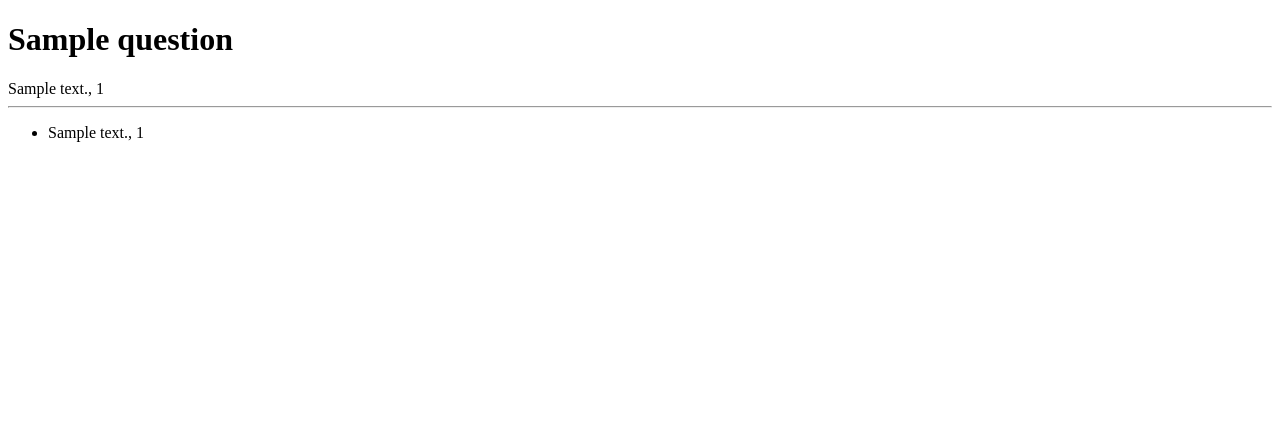
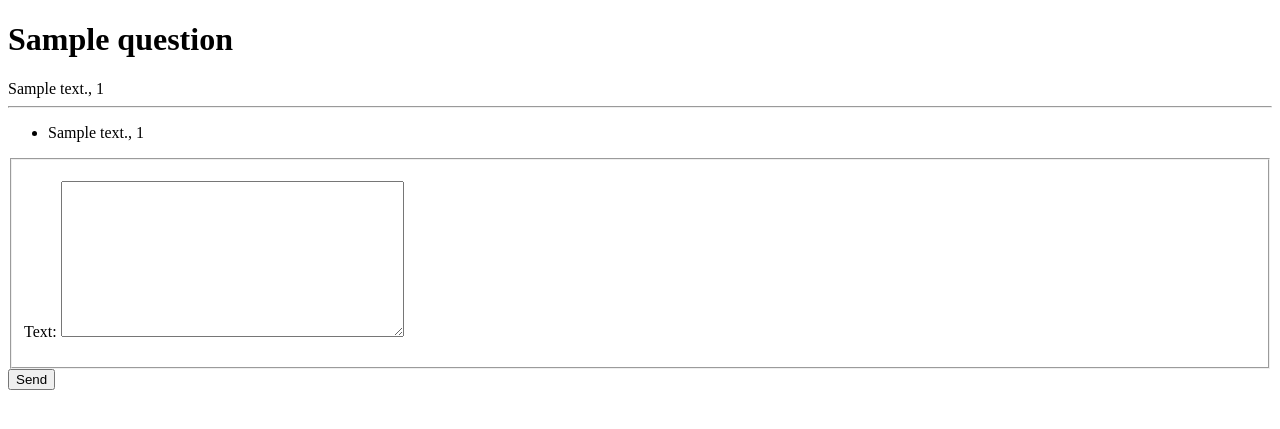
Before and after one commit to degid/stepikweb, a Django app: template ask/qa/templates/question.html in a window 1280 px wide. Shown: the top 429 px of the page. Run offline with Django 3.2, Linux system fonts and the light colour scheme; the template is opened without the code that fills it: values that come from a table or form of the project are taken from there, others are empty; tables that the repository leaves empty hold one stand-in row (values such as "Sample post"); parts of the project's set-up code (start-up, migrations or seed data) failed here and were passed over.

Commit message:
Update question.html

```diff
--- a/ask/qa/templates/question.html
+++ b/ask/qa/templates/question.html
@@ -13,5 +13,12 @@
         <li>{{ answer }}, {{ answer.author_id }}</li>
     {% endfor %}
     </ul>
+    <form method="post" action="{{ question.get_url }}">
+        <fieldset>
+{% csrf_token %}
+{{ form.as_p }}
+        </fieldset>
+        <button type="submit">Send</button>
+    </form>
 </body>
 </html>
```
